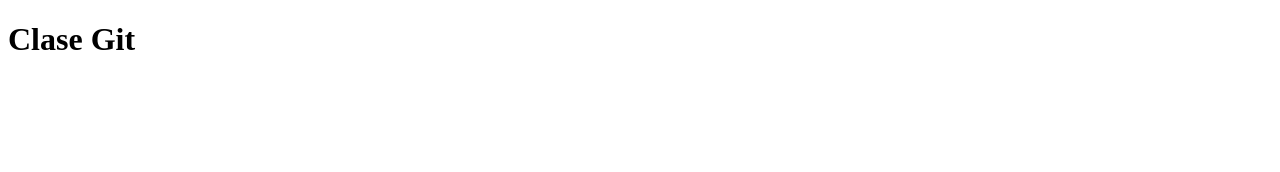
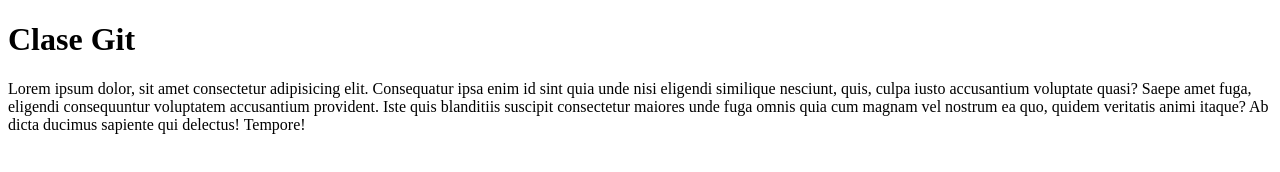
Before and after one commit to JohanaRG/prueba_git, a plain HTML site: page index.html in a window 1280 px wide. Drawn offline with Linux system fonts and the light colour scheme.

Commit message:
Párrafo agregado

```diff
--- a/index.html
+++ b/index.html
@@ -9,5 +9,7 @@
 <body>
     <h1>Clase Git</h1>
 
+    <p>Lorem ipsum dolor, sit amet consectetur adipisicing elit. Consequatur ipsa enim id sint quia unde nisi eligendi similique nesciunt, quis, culpa iusto accusantium voluptate quasi? Saepe amet fuga, eligendi consequuntur voluptatem accusantium provident. Iste quis blanditiis suscipit consectetur maiores unde fuga omnis quia cum magnam vel nostrum ea quo, quidem veritatis animi itaque? Ab dicta ducimus sapiente qui delectus! Tempore!</p>
+
 </body>
 </html>
```
